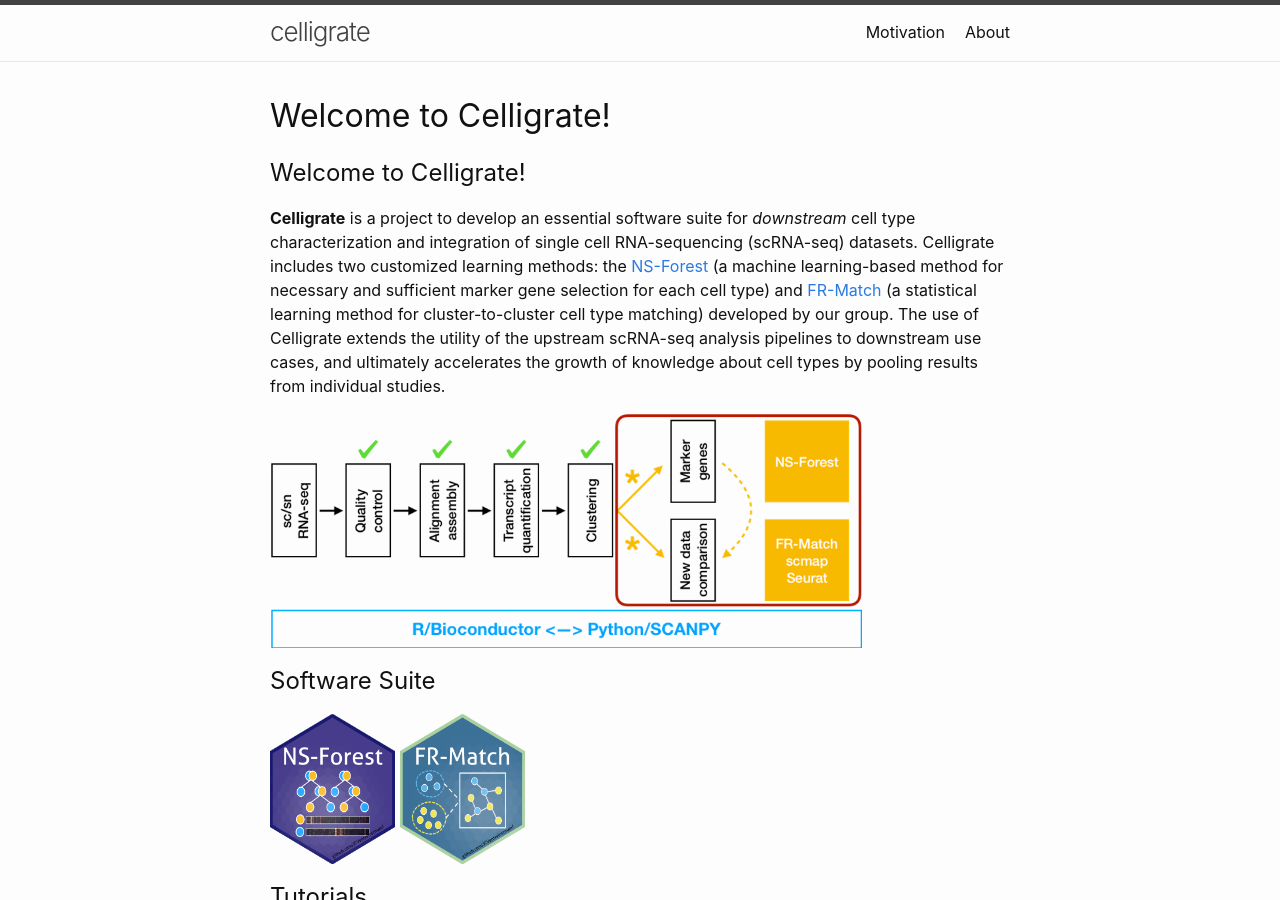
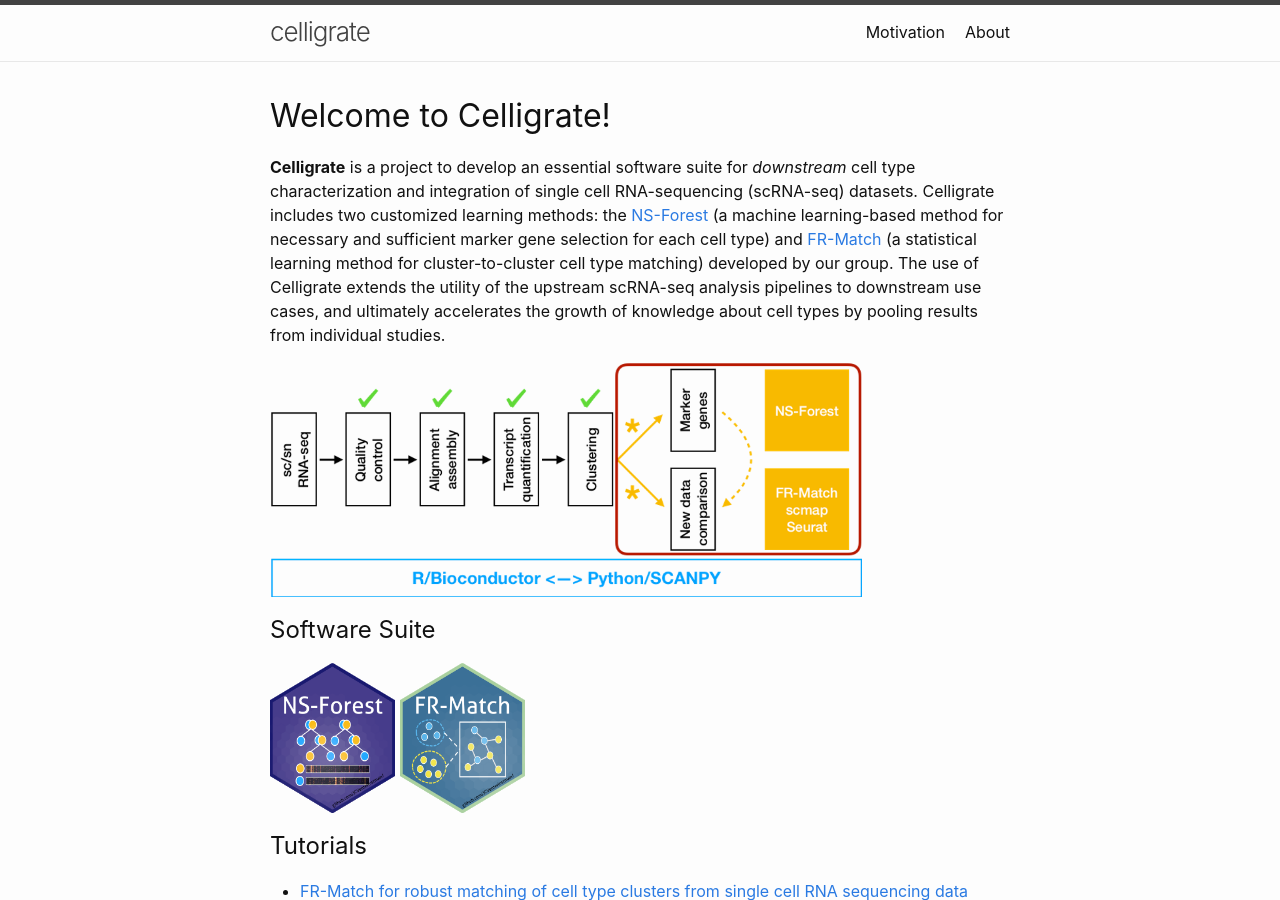
Before and after one commit to JCVenterInstitute/celligrate, a Jekyll site: the page built from index.md, in a window 1280 px wide and 900 px high. Built offline with Jekyll 4.4.1, drawn with Linux system fonts in a browser that asks for light colours; emoji names are drawn with the system emoji font; our own code applies the rules of GitHub Pages for plain Markdown files; part of the change alters nothing that is shown.

```diff
--- a/index.md
+++ b/index.md
@@ -6,9 +6,8 @@
 # See: https://jekyllrb.com/docs/themes/#overriding-theme-defaults
 #
 layout: home
+title: Welcome to Celligrate!
 ---
-
-## Welcome to Celligrate!
 
 **Celligrate** is a project to develop an essential software suite for *downstream* cell type characterization and integration of single cell RNA-sequencing (scRNA-seq) datasets. Celligrate includes two customized learning methods: the [NS-Forest](https://github.com/JCVenterInstitute/NSForest)  (a machine learning-based method for necessary and sufficient marker gene selection for each cell type) and [FR-Match](https://github.com/JCVenterInstitute/FRmatch) (a statistical learning method for cluster-to-cluster cell type matching) developed by our group. The use of Celligrate extends the utility of the upstream scRNA-seq analysis pipelines to downstream use cases, and ultimately accelerates the growth of knowledge about cell types by pooling results from individual studies.
 
```
